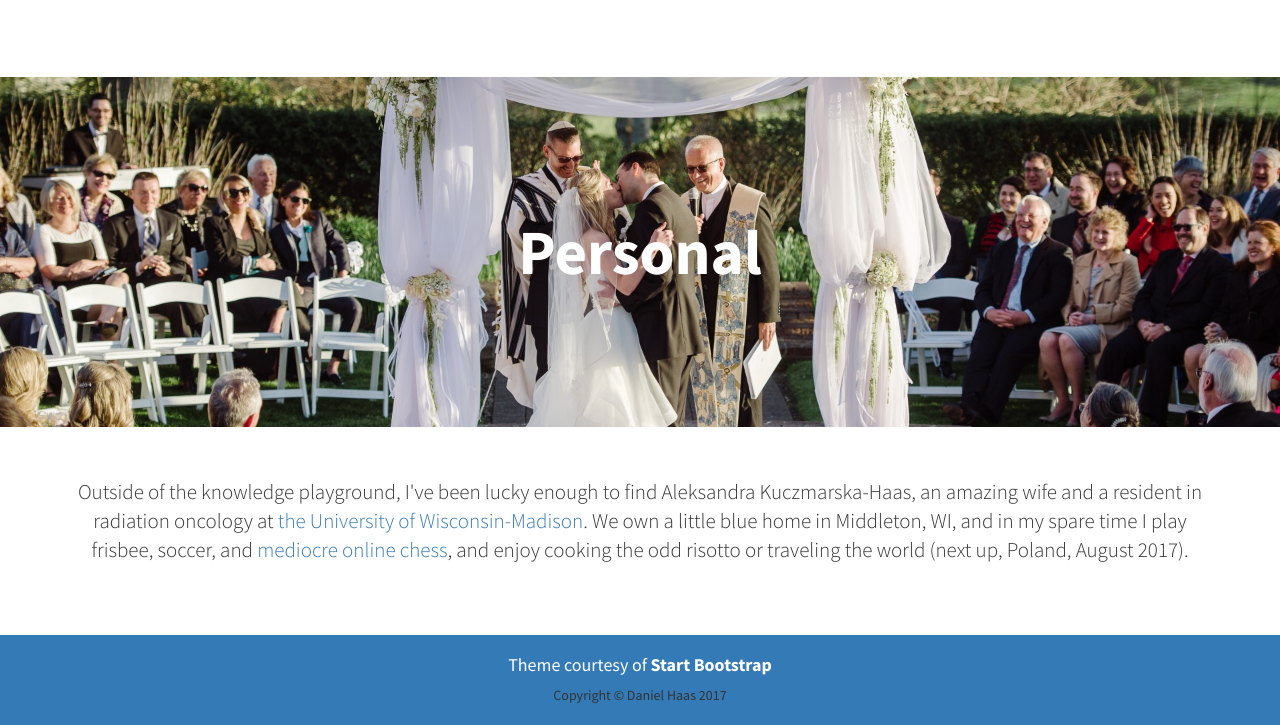
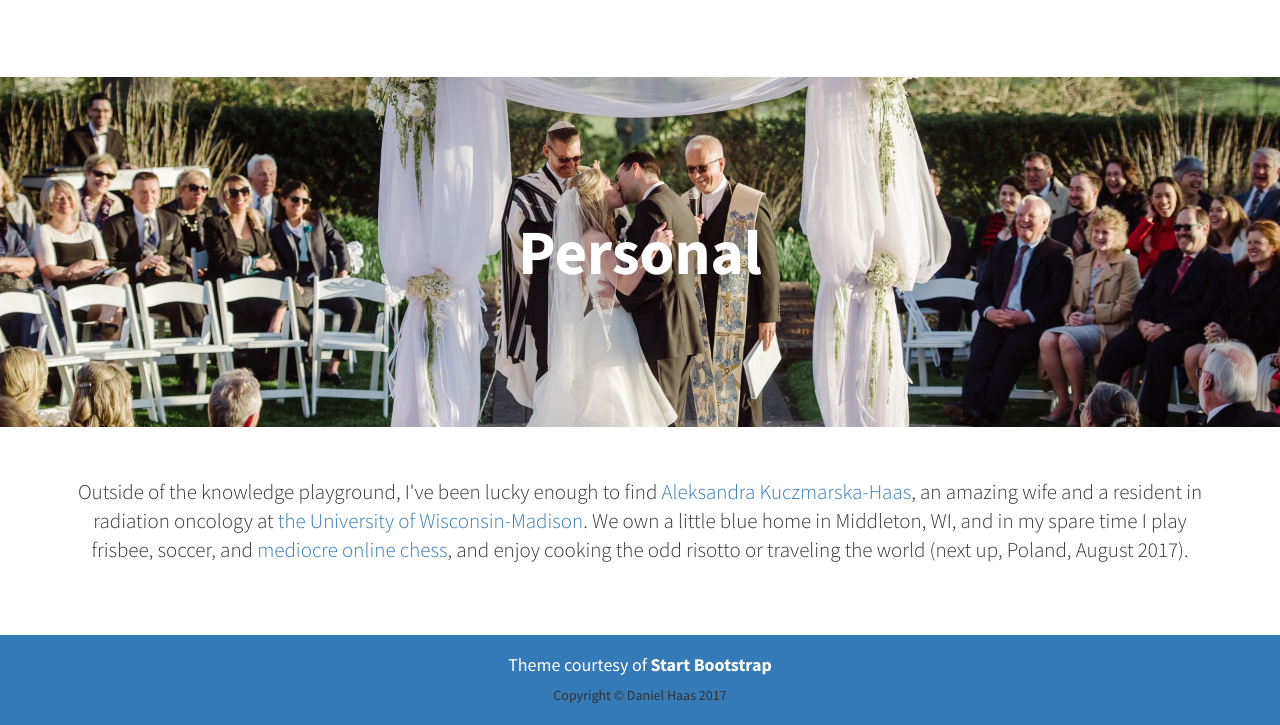
Before and after one commit to thisisdhaas/academic-website, a plain HTML site: page v2/index.html in a window 1280 px wide. Shown: the part 3468-4193 px from the top of the page. Drawn offline with Linux system fonts and the light colour scheme.

Commit message:
Link to Ali's LinkedIn.

```diff
--- a/v2/index.html
+++ b/v2/index.html
@@ -249,7 +249,7 @@
                 <div class="col-lg-12 text-center">
                   <p class="lead">
                     Outside of the knowledge playground, I've been lucky enough
-                    to find Aleksandra Kuczmarska-Haas, an amazing wife and a
+                    to find <a href="https://www.linkedin.com/in/aleksandra-kuczmarska-haas-a6144b17/" target="_blank">Aleksandra Kuczmarska-Haas</a>, an amazing wife and a
                     resident in radiation oncology at
                     <a href="https://www.humonc.wisc.edu/index.php/Main_Page"
                        target="_blank">
```
